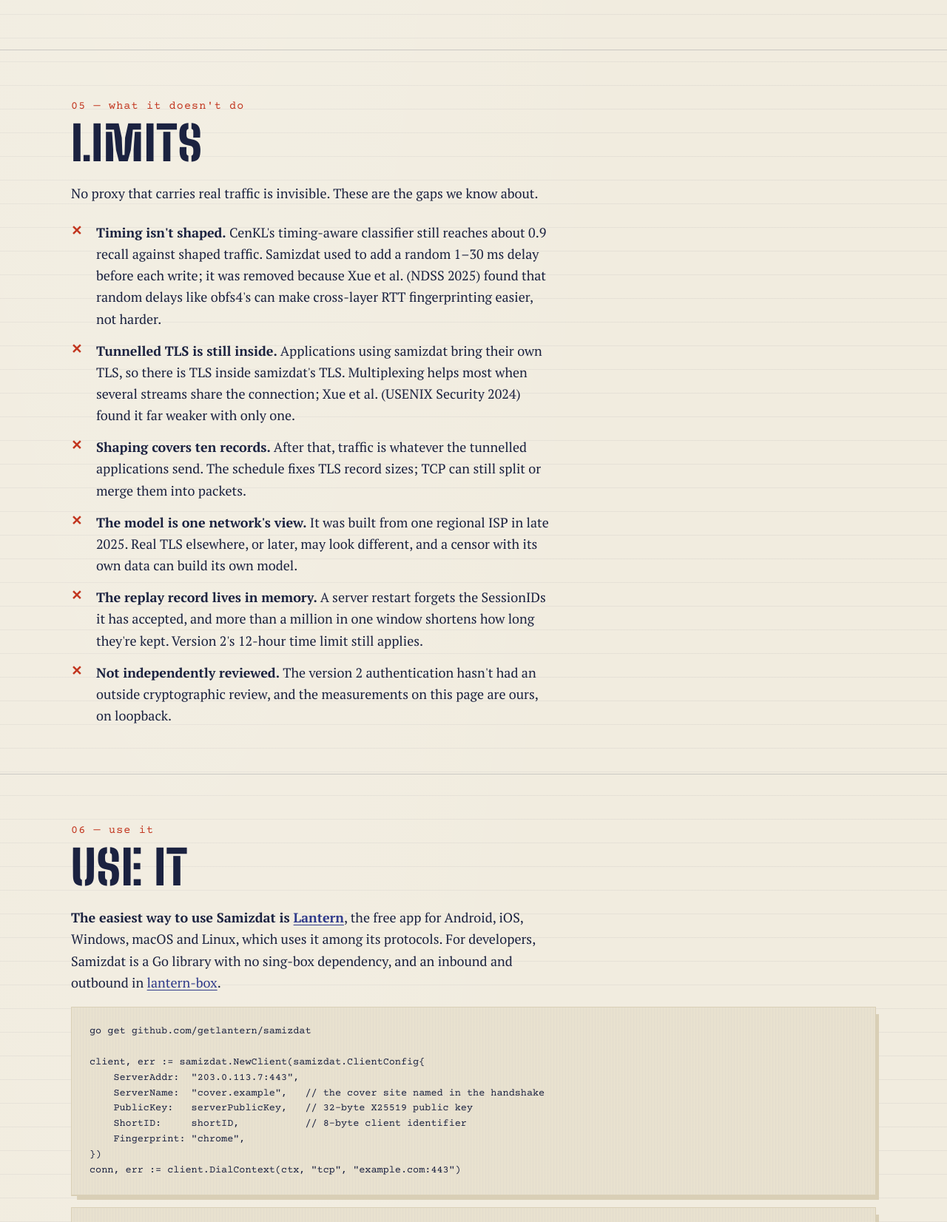
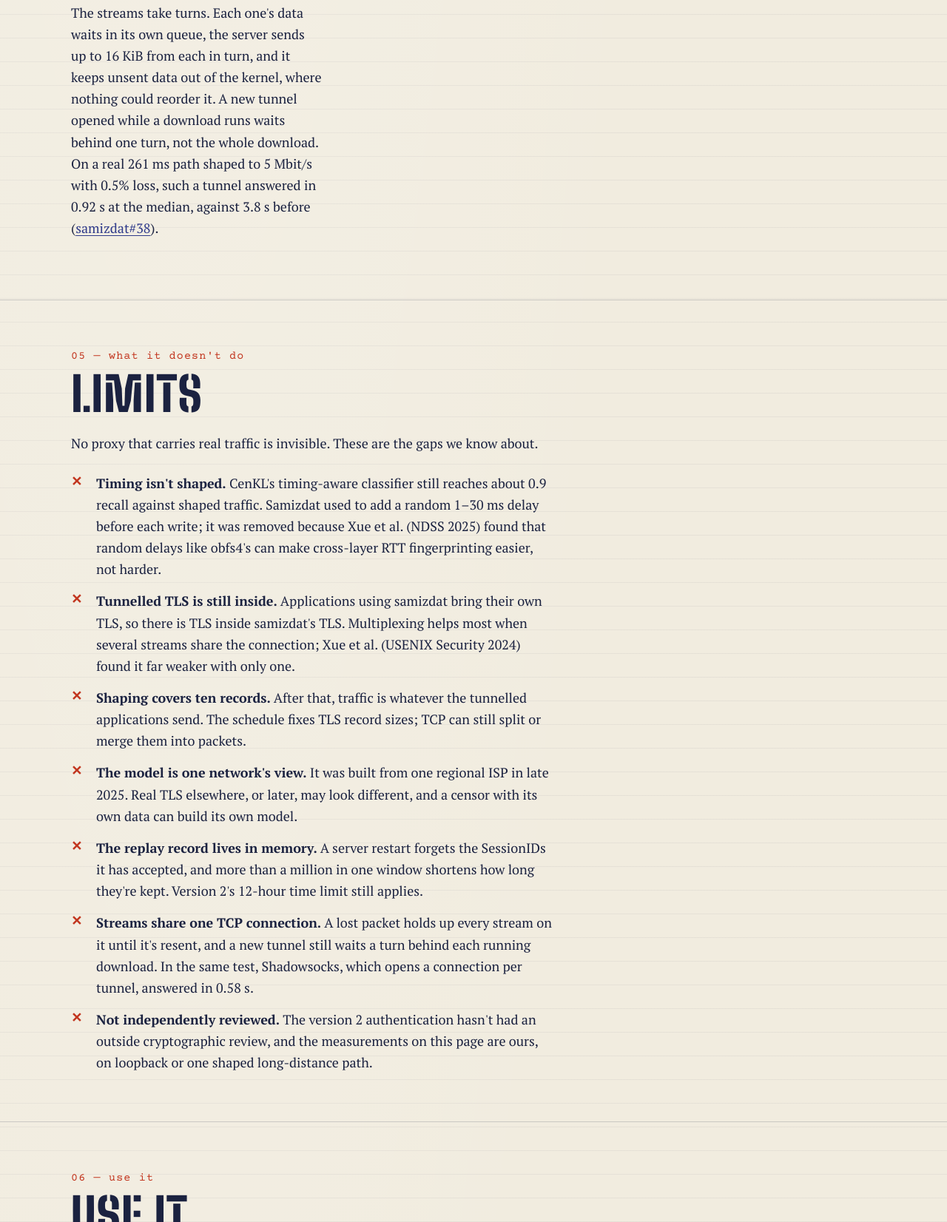
Before and after one commit to getlantern/samizdat-site, a plain HTML site: page index.html in a window 1280 px wide. Shown: the part 6797-8449 px from the top of the page at 74% size. Drawn offline with Linux system fonts and the light colour scheme.

Commit message:
How it works and Limits: streams take turns on the connection
Co-Authored-By: Claude Opus 5.5 <noreply@anthropic.com>
Claude-Session: https://claude.ai/code/session_019DnqgLJf7p4sK87dDvktjx

```diff
--- a/index.html
+++ b/index.html
@@ -666,6 +666,7 @@ footer .wrap { display: flex; justify-content: space-between; gap: 16px; flex-wr
       <div>
         <h3><span class="num">D</span>One connection, many streams</h3>
         <p>Every proxied connection is an HTTP/2 CONNECT stream on a long-lived TLS connection that carries up to 100 of them, so a censor counting TLS connections to an address sees few. Servers run samizdat's own lean HTTP/2 server, which batches frames into fewer TLS records and system calls: 66–90% less server CPU per gigabyte downloaded than Go's standard one in benchmarks, with the same frames on the wire.</p>
+        <p>The streams take turns. Each one's data waits in its own queue, the server sends up to 16&nbsp;KiB from each in turn, and it keeps unsent data out of the kernel, where nothing could reorder it. A new tunnel opened while a download runs waits behind one turn, not the whole download. On a real 261&nbsp;ms path shaped to 5&nbsp;Mbit/s with 0.5% loss, such a tunnel answered in 0.92&nbsp;s at the median, against 3.8&nbsp;s before (<a href="https://github.com/getlantern/samizdat/pull/38">samizdat#38</a>).</p>
       </div>
       <div>
         <h3><span class="num">E</span>Fragmented ClientHello</h3>
@@ -691,7 +692,8 @@ footer .wrap { display: flex; justify-content: space-between; gap: 16px; flex-wr
         <li><strong>Shaping covers ten records.</strong> After that, traffic is whatever the tunnelled applications send. The schedule fixes TLS record sizes; TCP can still split or merge them into packets.</li>
         <li><strong>The model is one network's view.</strong> It was built from one regional ISP in late 2025. Real TLS elsewhere, or later, may look different, and a censor with its own data can build its own model.</li>
         <li><strong>The replay record lives in memory.</strong> A server restart forgets the SessionIDs it has accepted, and more than a million in one window shortens how long they're kept. Version 2's 12-hour time limit still applies.</li>
-        <li><strong>Not independently reviewed.</strong> The version 2 authentication hasn't had an outside cryptographic review, and the measurements on this page are ours, on loopback.</li>
+        <li><strong>Streams share one TCP connection.</strong> A lost packet holds up every stream on it until it's resent, and a new tunnel still waits a turn behind each running download. In the same test, Shadowsocks, which opens a connection per tunnel, answered in 0.58&nbsp;s.</li>
+        <li><strong>Not independently reviewed.</strong> The version 2 authentication hasn't had an outside cryptographic review, and the measurements on this page are ours, on loopback or one shaped long-distance path.</li>
       </ul>
     </div>
   </div>
```
Also changed, not shown: 1 other file.
